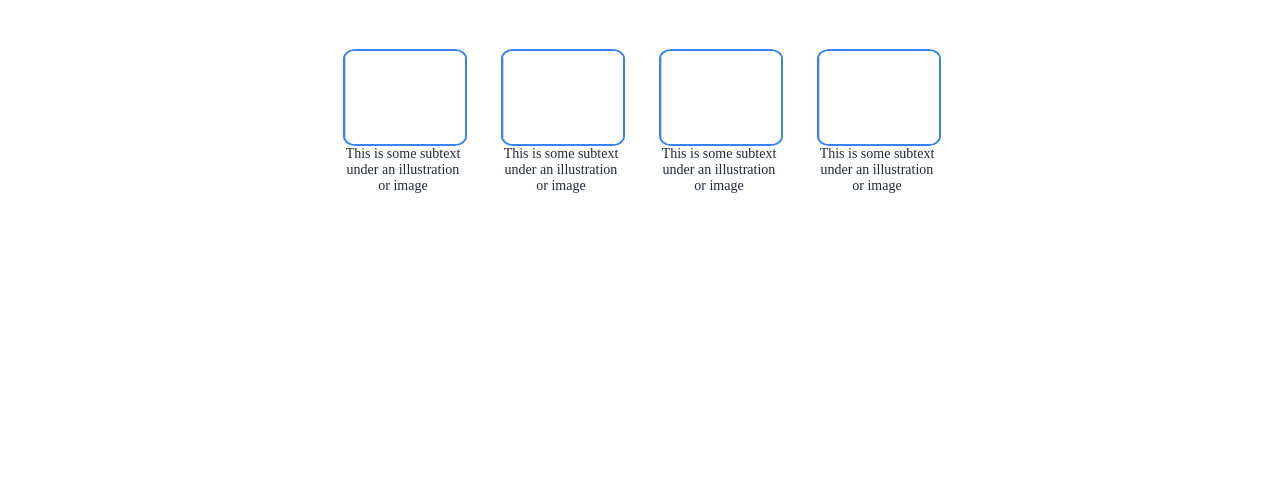
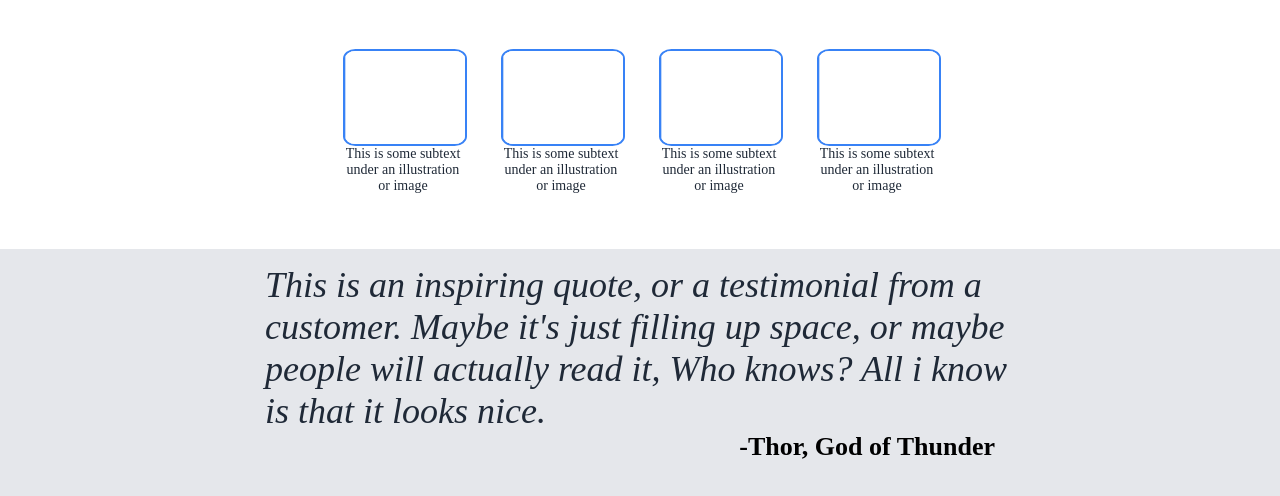
Before and after one commit to Pasxtsit/landing-page, a plain HTML site: page index.html in a window 1280 px wide. Shown: the part 534-1030 px from the top of the page. Before the commit the page ends 800 px from the top, so only its background shows below. Drawn offline with Linux system fonts and the light colour scheme.

Commit message:
align quote

```diff
--- a/index.html
+++ b/index.html
@@ -48,5 +48,11 @@
     <span class="imgsubtxt">This is some subtext under an illustration or image</span>
     </div>
 </div>
+<div class="quote alignY">
+    <div class="quotetxtbox">
+<span class="quotetxt">This is an inspiring quote, or a testimonial from a customer. Maybe it's just filling up space, or maybe people will actually read it, Who knows? All i know is that it looks nice.</span>
+<span class="quotename">-Thor, God of Thunder</span>
+</div>
+</div>
 </body>
 </html>
--- a/style.css
+++ b/style.css
@@ -99,3 +99,26 @@ width: 120px;
     gap: 38px;
     align-items: flex-start;
 }
+.quote{
+    background-color: #e5e7eb;
+    display: flex;
+    justify-content: center;
+}
+.quotetxt{
+    color: #1f2937;
+    font-size: 36px;
+    font-weight: lighter;
+    font-style: italic;
+}
+.quotetxtbox{
+    display: flex;
+    flex-direction: column;
+    width: 750px;
+}
+.quotename{
+    color: black;
+    font-size: 26px;
+    font-weight: bolder;
+    text-align: right;
+    padding-right: 20px;
+}
```
